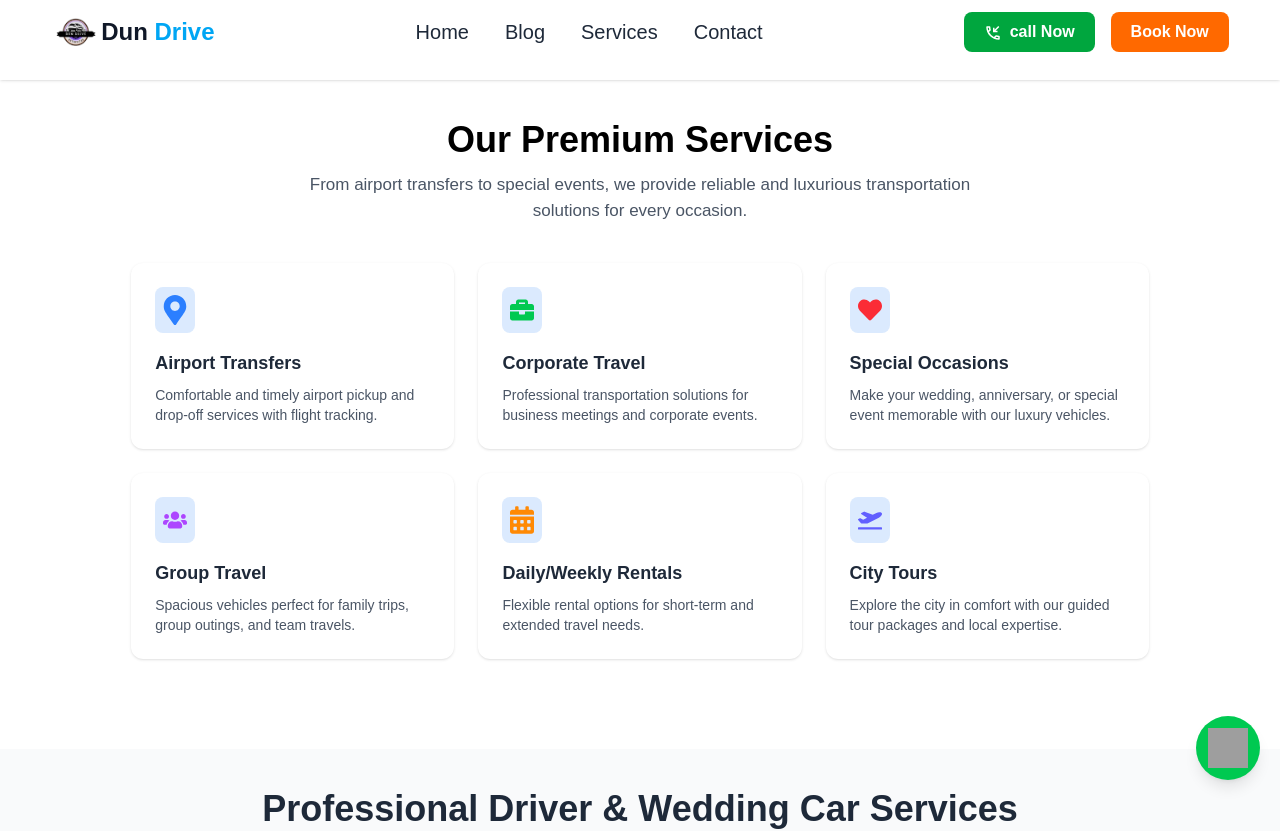
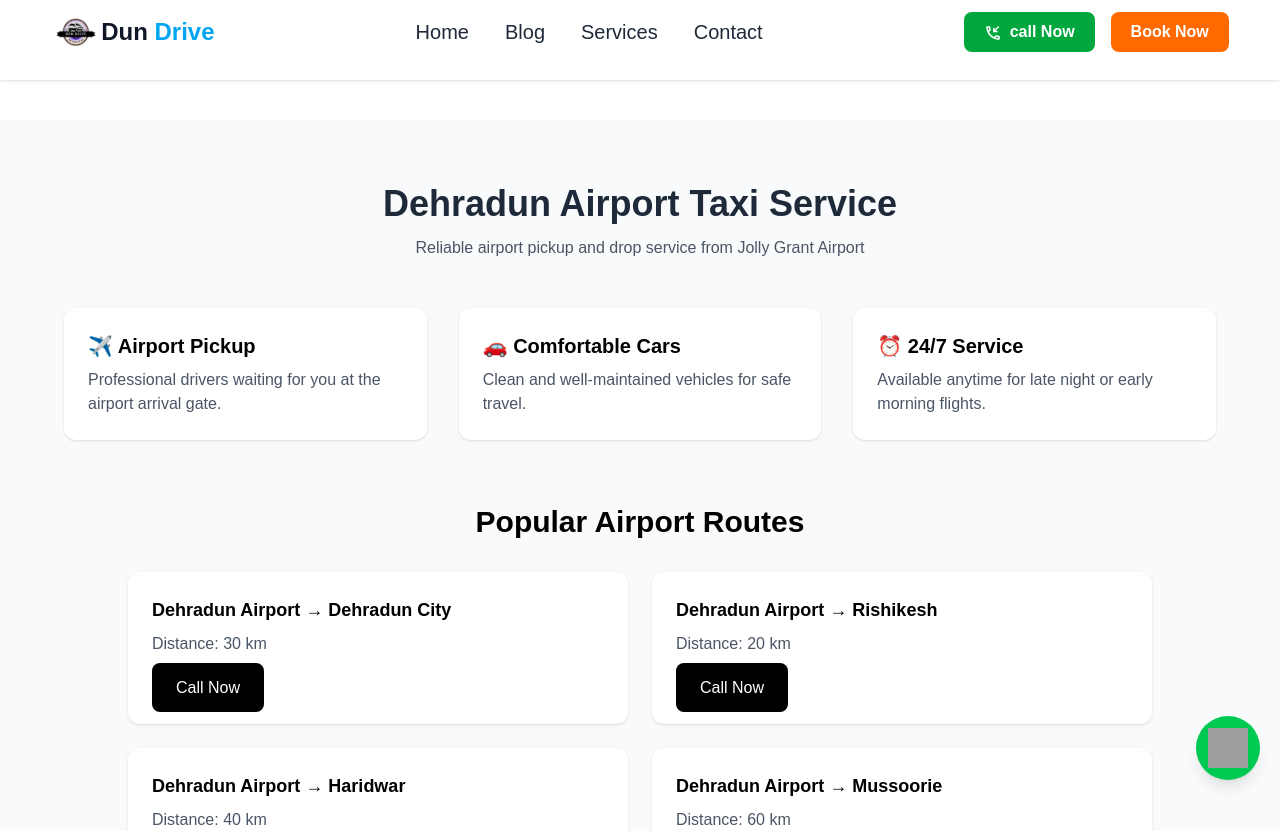
Before and after one commit to Mohitrana11/doonDrives, a React (Vite) app: page /services in a window 1280 px wide. Shown: the top 831 px of the page. Built offline with nearby package versions, Linux system fonts and the light colour scheme; grey boxes are pictures that could not be loaded; a web font is replaced by a local one.

Commit message:
fixed everything

```diff
--- a/index.html
+++ b/index.html
@@ -5,7 +5,7 @@
     <title>Dun Drive | Dehradun Texi service</title>
     <meta
       name="description"
-      content="Dun Drive offers affordable, safe, and reliable ,Dehradun taxi services for airport transfer, local sightseeing, and outstation trips. Hire professional drivers for Mussoorie, Rishikesh, Haridwar, and Delhi. Enjoy 24/7 booking support, clean cars, and on-time rides anywhere in Uttarakhand."
+      content="Contact Sonu 8279317136   Dun Drive offers affordable, safe, and reliable ,Dehradun taxi services for airport transfer, local sightseeing, and outstation trips. Hire professional drivers for Mussoorie, Rishikesh, Haridwar, and Delhi. Enjoy 24/7 booking support, clean cars, and on-time rides anywhere in Uttarakhand."
     />
     <meta
       name="keywords"
@@ -28,7 +28,7 @@
     <meta property="og:type" content="website" />
     <meta property="og:url" content="https://dundrive.in/" />
     <meta property="og:site_name" content="Dun Drive" />
-    <meta property="og:image" content="./src/assets/logo.webp" />
+    <meta property="og:image" content="/assets/logo.webp" />
     <meta
       property="og:image:alt"
       content="Dun Drive – Reliable Taxi Service in Dehradun"
--- a/package.json
+++ b/package.json
@@ -33,6 +33,7 @@
     "@types/react": "^19.1.16",
     "@types/react-dom": "^19.1.9",
     "@vitejs/plugin-react": "^5.0.4",
+    "baseline-browser-mapping": "^2.10.0",
     "eslint": "^9.36.0",
     "eslint-plugin-react-hooks": "^5.2.0",
     "eslint-plugin-react-refresh": "^0.4.22",
--- a/src/components/ AirportTaxi.jsx
+++ b/src/components/ AirportTaxi.jsx
@@ -9,6 +9,10 @@ const routes = [
 ];
 
 const AirportTaxi = () => {
+  const phoneNumber = "+918279317136";
+  const handleCall = () => {
+    window.location.href = `tel:${phoneNumber}`;
+  };
   return (
     <div className="min-h-screen bg-gray-50 py-16 px-6">
       {/* Heading */}
@@ -67,8 +71,9 @@ const AirportTaxi = () => {
               <Link
                 to={"/contact"}
                 className="mt-4 bg-black text-white px-6 py-4 rounded-lg hover:bg-gray-800"
+                onClick={handleCall}
               >
-                Book Taxi
+                Call Now
               </Link>
             </div>
           ))}
--- a/src/components/Navbar.jsx
+++ b/src/components/Navbar.jsx
@@ -48,6 +48,7 @@ const Navbar = () => {
             Services
             <span className="absolute left-0 bottom-0 w-0 h-[2px] bg-sky-500 transition-all duration-300 group-hover:w-full"></span>
           </Link>
+
           <Link
             to="/contact"
             className="relative group cursor-pointer transition  hover:text-sky-700"
--- a/src/pages/Services.jsx
+++ b/src/pages/Services.jsx
@@ -4,6 +4,7 @@ import { motion } from "framer-motion";
 import ServicesPage from "../components/Services";
 import DriverServicePage from "./ DriverServicePage";
 import Seo from "../components/Seo";
+import AirportTaxi from "../components/ AirportTaxi";
 function Services() {
   return (
     <>
@@ -14,6 +15,8 @@ function Services() {
       />
 
       <motion.div className="mt-[120px]">
+        <AirportTaxi />
+
         <ServicesPage />
         <DriverServicePage />
         <div className="my-20">
```
Also changed, not shown: 1 other file (tests, documents, lock files or other folders).
